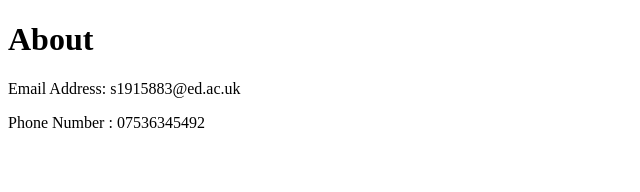
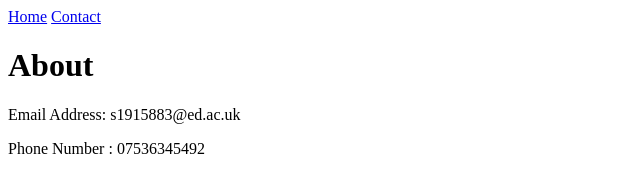
Before and after one commit to Jiong-X/jiong-x.github.io, a plain HTML site: page About.html in a window 1280 px wide. Shown: the whole page, without its empty margins (0-640 px from the left). Drawn offline with Linux system fonts and the light colour scheme.

Commit message:
Update About.html

```diff
--- a/About.html
+++ b/About.html
@@ -3,6 +3,21 @@
 <head>
     <title>Jiong Xiao</title>
 </head>
+    <style>
+ul {
+  list-style-type: none;
+  margin: 0;
+  padding: 0;
+}
+
+li {
+  display: inline;
+}
+</style>
+<ul>
+  <li><a href="index.html">Home</a></li>
+  <li><a href="About.html">Contact</a></li>
+</ul>
 <body>
     <h1>About</h1>
     <div class="content">
```
